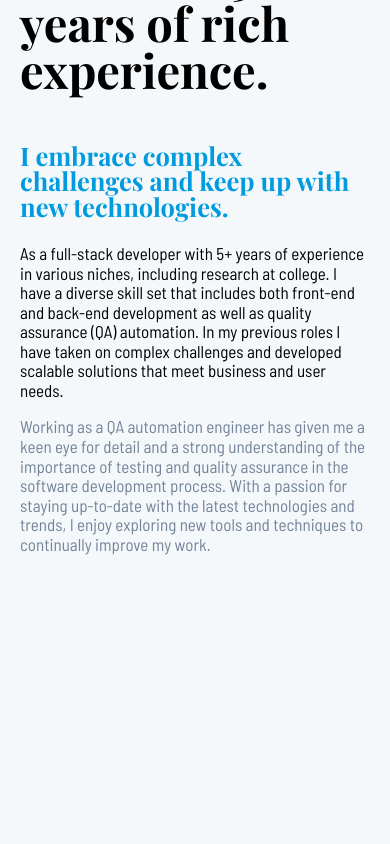
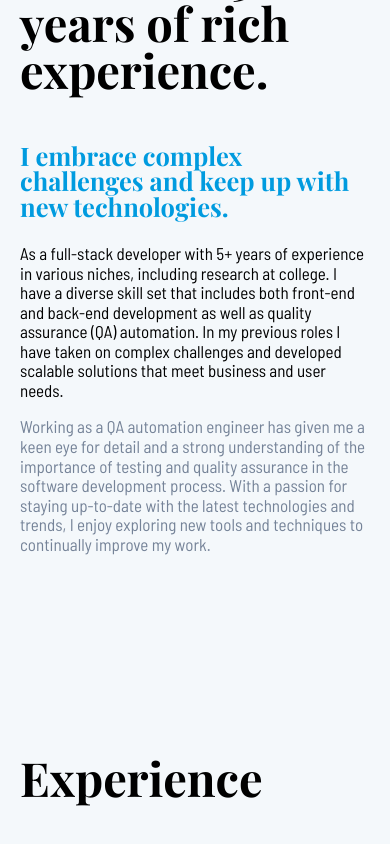
Before and after one commit to Canario0/canario0.github.io, a Svelte app: page /#home in a window 390 px wide. Shown: the part 1114-1958 px from the top of the page. Before the commit the page ends 1768 px from the top, so only its background shows below. Built offline with nearby package versions, Linux system fonts and the light colour scheme.

Commit message:
refactor: extract common componentes from artilce pages

```diff
--- a/src/App.svelte
+++ b/src/App.svelte
@@ -4,13 +4,13 @@
   import Article from "./lib/Article.svelte";
   import { PAGES } from "./content";
 
-  const paths: { [key: string]: string } = {
-    home: "#home",
-    whoami: "#whoami",
-    experience: "#experience",
-    education: "#education",
-    contact: "#contact"
-  };
+  // const paths: { [key: string]: string } = {
+  //   home: "#home",
+  //   whoami: "#whoami",
+  //   experience: "#experience",
+  //   education: "#education",
+  //   contact: "#contact"
+  // };
 </script>
 
 <div class="header-container">
@@ -18,9 +18,8 @@
     {#each PAGES as { id, linkName } (id)}
       <CustomLink path={`#${id}`}><p class="link-content">{linkName}</p></CustomLink>
     {/each}
-    <CustomLink path={paths.experience}><p class="link-content">Experience</p></CustomLink>
-    <CustomLink path={paths.education}><p class="link-content">Education</p></CustomLink>
-    <CustomLink path={paths.contact}><p class="link-content">Contact</p></CustomLink>
+    <!-- <CustomLink path={paths.education}><p class="link-content">Education</p></CustomLink> -->
+    <!-- <CustomLink path={paths.contact}><p class="link-content">Contact</p></CustomLink> -->
   </NavBar>
 </div>
 <div class="content">
--- a/src/content.ts
+++ b/src/content.ts
@@ -1,8 +1,9 @@
 import type { Page } from "./lib/types/page";
 import Home from "./pages/Home.svelte";
 import Whoami from "./pages/Whoami.svelte";
+import Experience from "./pages/Experience.svelte";
 
-export const PAGES: [Page<Home>, Page<Whoami>] = [
+export const PAGES: [Page<Home>, Page<Whoami>, Page<Experience>] = [
   {
     id: "home",
     linkName: "Home",
@@ -29,5 +30,11 @@ export const PAGES: [Page<Home>, Page<Whoami>] = [
         improve my work.`
       ]
     }
+  },
+  {
+    id: "#experience",
+    linkName: "Experience",
+    component: Experience,
+    props: {}
   }
 ];
--- /dev/null
+++ b/src/lib/ArticleContainer.svelte
@@ -0,0 +1,11 @@
+<div class="container">
+  <slot />
+</div>
+
+<style>
+  .container {
+    display: flex;
+    flex-direction: column;
+    padding: 100px 0;
+  }
+</style>
--- /dev/null
+++ b/src/lib/ArticleContentContainer.svelte
@@ -0,0 +1,16 @@
+<section class="content">
+  <slot />
+</section>
+
+<style>
+  .content {
+    padding: 100px 0 0;
+  }
+
+  /* Midsize Screens */
+  @media (max-width: 869px) {
+    .content {
+      padding: 50px 0 0;
+    }
+  }
+</style>
--- /dev/null
+++ b/src/lib/ArticlePage.svelte
@@ -0,0 +1,11 @@
+<script lang="ts">
+  import ArticleContainer from "./ArticleContainer.svelte";
+  import ArticleContentContainer from "./ArticleContentContainer.svelte";
+</script>
+
+<ArticleContainer>
+  <slot name="title" />
+  <ArticleContentContainer>
+    <slot name="content" />
+  </ArticleContentContainer>
+</ArticleContainer>
--- /dev/null
+++ b/src/pages/Experience.svelte
@@ -0,0 +1,13 @@
+<script lang="ts">
+  import ArticlePage from "../lib/ArticlePage.svelte";
+  import Title from "../lib/Title.svelte";
+</script>
+
+<ArticlePage>
+  <svelte:fragment slot="title">
+    <div>
+      <Title>Experience</Title>
+    </div>
+  </svelte:fragment>
+  <div class="content" slot="content" />
+</ArticlePage>
--- a/src/pages/Whoami.svelte
+++ b/src/pages/Whoami.svelte
@@ -1,18 +1,22 @@
 <script lang="ts">
+  import ArticlePage from "../lib/ArticlePage.svelte";
   import Subtitle from "../lib/Subtitle.svelte";
   import Title from "../lib/Title.svelte";
+
   export let title: string;
   export let entries: string[];
 </script>
 
-<div class="container">
+<ArticlePage>
+  <svelte:fragment slot="title">
     <div>
       <Subtitle style="color: var(--primary-color)">About Me</Subtitle>
     </div>
     <div>
       <Title>{title}</Title>
     </div>
-  <section class="content">
+  </svelte:fragment>
+  <div class="content" slot="content">
     <div>
       <h3 class="content-title">I embrace complex challenges and keep up with new technologies.</h3>
     </div>
@@ -23,20 +27,15 @@
         </p>
       {/each}
     </div>
-  </section>
   </div>
+</ArticlePage>
 
 <style>
-  .container {
-    display: flex;
-    flex-direction: column;
-    padding: 100px 0;
-  }
-
   .content {
     display: flex;
     flex-direction: row;
-    padding: 100px 0 0;
+    padding: 0;
+    margin: 0;
     flex-wrap: nowrap;
   }
 
@@ -76,7 +75,6 @@
   @media (max-width: 869px) {
     .content {
       flex-wrap: wrap;
-      padding: 50px 0 0;
     }
     .content > div:first-child {
       height: unset;
```
Lines whose indentation alone changed are shown as unchanged.
